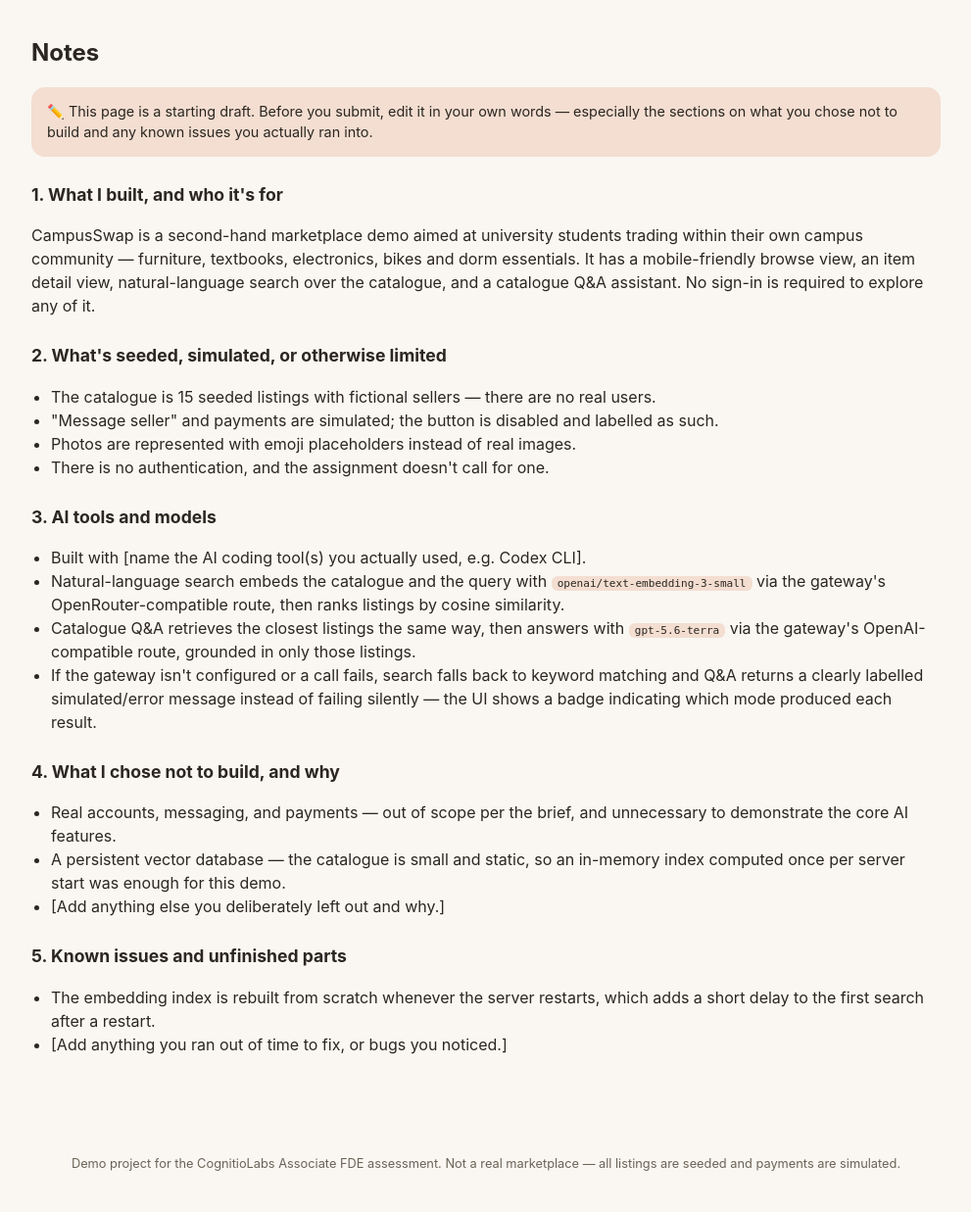
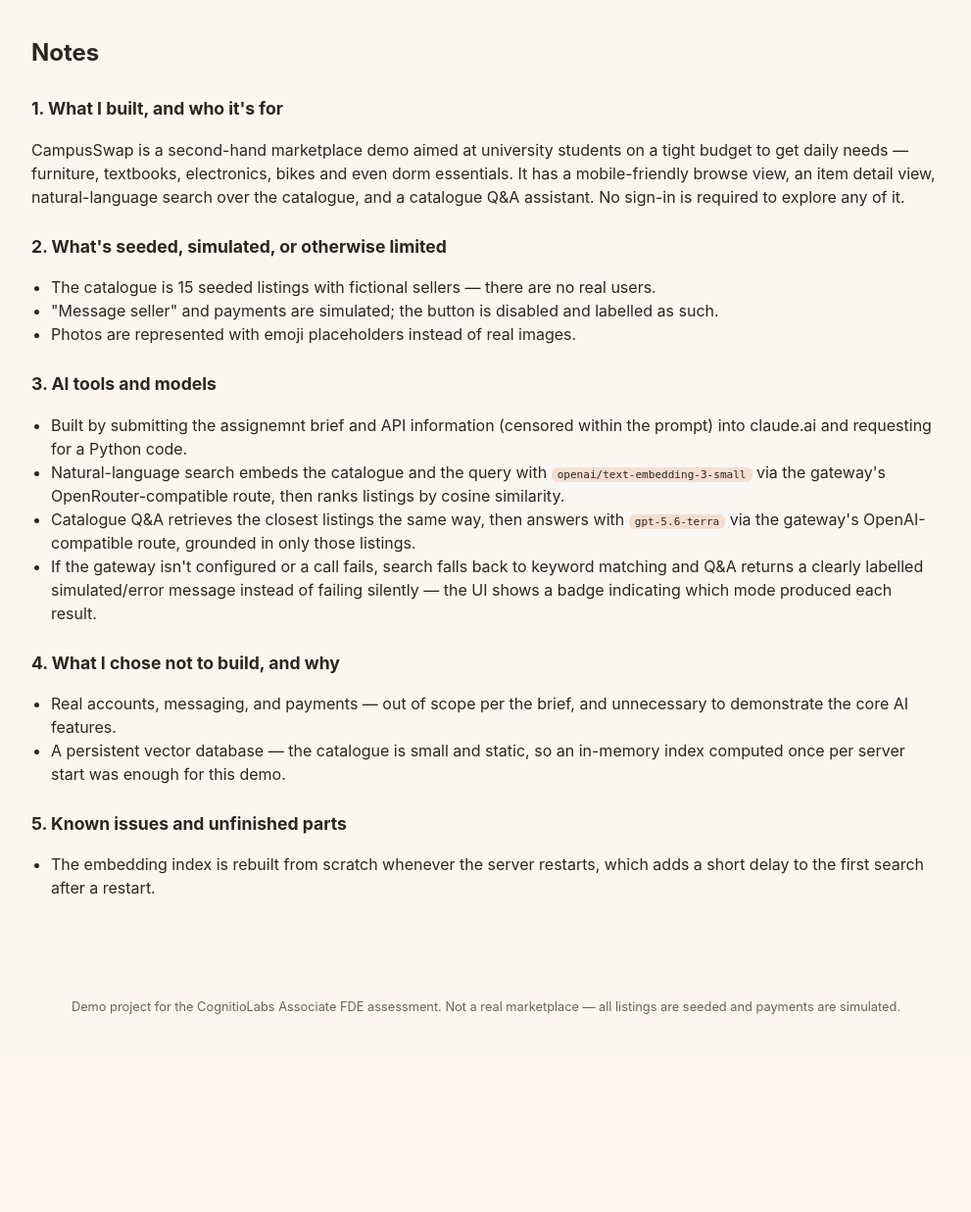
Before and after one commit to jutan03/fde-assignment-jutan, a Flask app: page /notes in a window 1280 px wide. Shown: the part 59-1296 px from the top of the page at 98% size, without its empty margins (144-1135 px from the left). After the commit the page ends 1094 px from the top, so only its background shows below. Run offline with Flask 3, Linux system fonts and the light colour scheme.

Commit message:
second commit

```diff
--- a/templates/notes.html
+++ b/templates/notes.html
@@ -3,15 +3,11 @@
 {% block content %}
 <div class="notes">
   <h1>Notes</h1>
-  <p class="callout">
-    ✏️ This page is a starting draft. Before you submit, edit it in your own words — especially
-    the sections on what you chose not to build and any known issues you actually ran into.
-  </p>
 
   <h2>1. What I built, and who it's for</h2>
   <p>
-    CampusSwap is a second-hand marketplace demo aimed at university students trading within
-    their own campus community — furniture, textbooks, electronics, bikes and dorm essentials.
+    CampusSwap is a second-hand marketplace demo aimed at university students on a tight budget
+    to get daily needs — furniture, textbooks, electronics, bikes and even dorm essentials.
     It has a mobile-friendly browse view, an item detail view, natural-language search over the
     catalogue, and a catalogue Q&amp;A assistant. No sign-in is required to explore any of it.
   </p>
@@ -21,12 +17,12 @@
     <li>The catalogue is 15 seeded listings with fictional sellers — there are no real users.</li>
     <li>"Message seller" and payments are simulated; the button is disabled and labelled as such.</li>
     <li>Photos are represented with emoji placeholders instead of real images.</li>
-    <li>There is no authentication, and the assignment doesn't call for one.</li>
   </ul>
 
   <h2>3. AI tools and models</h2>
   <ul>
-    <li>Built with [name the AI coding tool(s) you actually used, e.g. Codex CLI].</li>
+    <li>Built by submitting the assignemnt brief and API information (censored within the prompt) into claude.ai
+      and requesting for a Python code.</li>
     <li>
       Natural-language search embeds the catalogue and the query with
       <code>openai/text-embedding-3-small</code> via the gateway's OpenRouter-compatible route,
@@ -54,7 +50,6 @@
       A persistent vector database — the catalogue is small and static, so an in-memory index
       computed once per server start was enough for this demo.
     </li>
-    <li>[Add anything else you deliberately left out and why.]</li>
   </ul>
 
   <h2>5. Known issues and unfinished parts</h2>
@@ -63,7 +58,6 @@
       The embedding index is rebuilt from scratch whenever the server restarts, which adds a
       short delay to the first search after a restart.
     </li>
-    <li>[Add anything you ran out of time to fix, or bugs you noticed.]</li>
   </ul>
 </div>
 {% endblock %}
```
